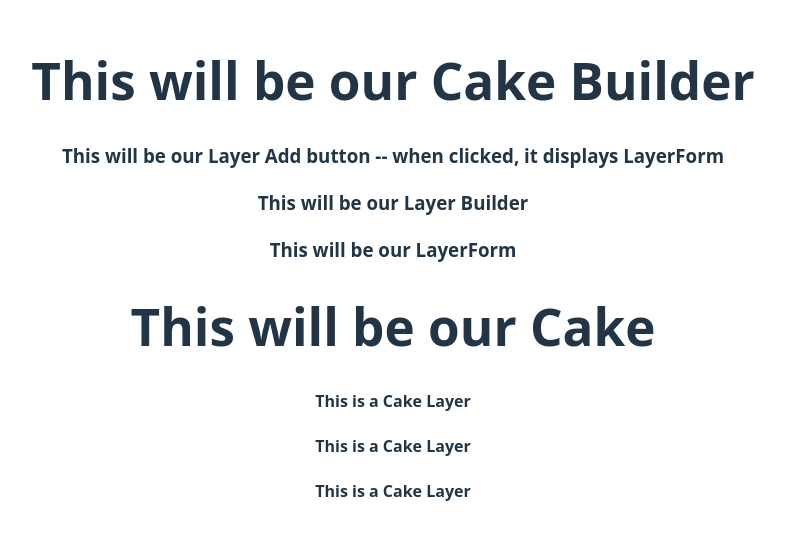
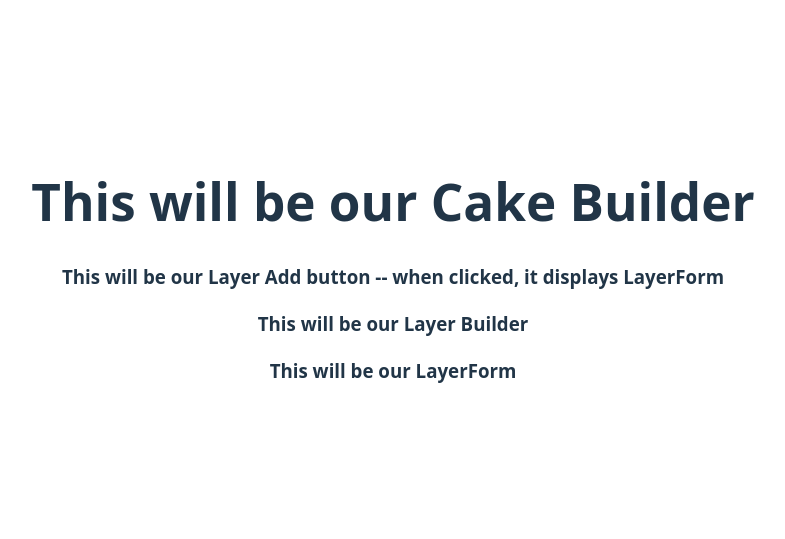
Before and after one commit to TekkenForceX/Cake-Builder, a React (Vite) app in the folder cakebuilder/: page / in a window 1280 px wide. Shown: the part 129-668 px from the top of the page, without its empty margins (247-1032 px from the left). Built offline with nearby package versions, Linux system fonts and the light colour scheme.

Commit message:
cake/cake layers components

```diff
--- a/cakebuilder/src/App.tsx
+++ b/cakebuilder/src/App.tsx
@@ -1,13 +1,16 @@
-//import { useState } from 'react'
+import Layer from './Layer'
 import './App.css'
 import Cake from './Cake/Cake'
 import CakeBuilder from './CakeBuilder/CakeBuilder'
+import { useState } from 'react'
 
 const App = () => {
+  const [layers, setLayers] = useState<Layer[]>([])
+
   return (
     <>
       <CakeBuilder />
-      <Cake />
+      <Cake layers={layers} />
     </>
   )
 }
--- a/cakebuilder/src/Cake/Cake.tsx
+++ b/cakebuilder/src/Cake/Cake.tsx
@@ -1,13 +1,17 @@
-//import Layer from "../Layer"
+import Layer from "../Layer"
 import CakeLayer from "./CakeLayer"
+import { FC } from "react"
 
-const Cake = () => {
+interface CakeProps {
+    layers: Layer[]
+}
+
+const Cake: FC<CakeProps> = ({ layers }) => {
     return (
-        <div>
-            <h1>This will be our Cake</h1>
-            <CakeLayer />
-            <CakeLayer />
-            <CakeLayer />
+        <div className="cake">
+            {layers.map((layer) => (
+                <CakeLayer key={layer.id} layer={layer}/>
+            ))}
         </div>
     )
 }
--- a/cakebuilder/src/Cake/CakeLayer.tsx
+++ b/cakebuilder/src/Cake/CakeLayer.tsx
@@ -1,9 +1,22 @@
-//import Layer from "../Layer"
+import Layer from "../Layer"
+import { FC } from "react"
 
-const CakeLayer = () => {
+interface CakeLayerProps {
+    layer: Layer
+}
+
+const CakeLayer: FC<CakeLayerProps> = ({layer}) => {
     return (
-        <div>
-            <h4>This is a Cake Layer</h4>
+        <div
+            className="cake-layer"
+            style={{
+                height: `${layer.height}px`,
+                width: `${layer.width}px`,
+                backgroundColor: `${layer.color}px`
+            }}>
+                <p>Height: {layer.height}</p>
+                <p>Width: {layer.width}</p>
+                <p>Color: {layer.color}</p>
         </div>
     )
 }
--- a/cakebuilder/src/Layer.ts
+++ b/cakebuilder/src/Layer.ts
@@ -1,5 +1,6 @@
 
 interface Layer {
+    id: number
     height: number
     width: number
     color: string
```
